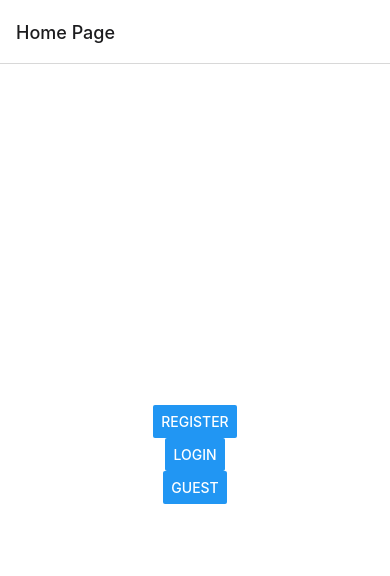
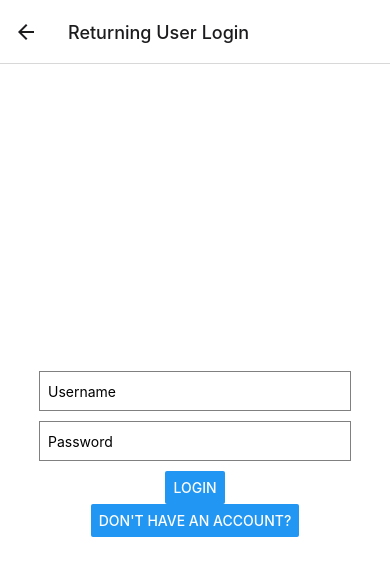
Before and after one commit to edenwoodford/ScavengerHunt, a React Native app: screen /Login in a window 390 px wide. Shown: the top 576 px of the page. Built offline with nearby package versions, Linux system fonts and the light colour scheme.

Commit message:
add styles, login (needs tested), empty splash

```diff
--- a/App.js
+++ b/App.js
@@ -23,11 +23,11 @@ export default function App() {
     component = {Register}
     options={{title: "Register New User"}}
     />
-    {/* <Stack.Screen
+    <Stack.Screen
     name= "Login"
     component = {Login}
     options={{title: "Returning User Login"}}
-    /> */}
+    />
     <Stack.Screen
     name="HuntsPage"
     component={HuntsPage}
--- a/login.js
+++ b/login.js
@@ -1,4 +1,54 @@
-import { StyleSheet, Text, View } from 'react-native';
-export function Login ({route, navigation}) {
+import React, { useState } from 'react';
+import { View, Text, TextInput, Button, Alert } from 'react-native';
+import AsyncStorage from '@react-native-async-storage/async-storage';
+import { useNavigation } from '@react-navigation/native';
+import { styles } from './styles';
+export function Login() {
+  const navigation = useNavigation();
+  const [username, setUsername] = useState('');
+  const [password, setPassword] = useState('');
 
+  const login = async () => {
+    let formData = new FormData();
+    formData.append('username', username);
+    formData.append('password', password);
+
+    try {
+      const response = await fetch('https://cpsc345sh.jayshaffstall.com/login.php', {
+        method: 'POST',
+        body: formData,
+      });
+
+      const data = await response.json();
+      if (data.status === 'error') {
+        Alert.alert('Login Error', data.error.join(', '));
+      } else {
+        await AsyncStorage.setItem('userToken', data.token);
+        navigation.replace('ScavengerHunt');
+      }
+    } catch (error) {
+      Alert.alert('Network Error', 'try again later');
+    }
+  };
+
+
+  return (
+    <View style = {styles.container}>
+<TextInput
+  placeholder="Username"
+  onChangeText={setUsername}
+  value={username}
+  style={styles.input}
+    />
+    <TextInput
+    placeholder="Password"
+    secureTextEntry={true}
+    onChangeText={setPassword}
+    value={password}
+    style={styles.input}
+    />
+      <Button title="Login" onPress={login} />
+      <Button title= "Don't have an account?"  onPress={() => navigation.navigate('Register')} ></Button>
+    </View>
+  );
 }
--- a/package.json
+++ b/package.json
@@ -9,6 +9,7 @@
     "web": "expo start --web"
   },
   "dependencies": {
+    "@react-native-async-storage/async-storage": "^1.19.3",
     "@react-navigation/native": "^6.1.8",
     "@react-navigation/native-stack": "^6.9.14",
     "expo": "~49.0.11",
--- a/register.js
+++ b/register.js
@@ -1,6 +1,6 @@
 import React, { useState } from 'react';
 import { StyleSheet, Text, View, Button, TextInput, Alert } from 'react-native';
-
+import { styles } from './styles';
 export function Register ({route, navigation}) {
     const [userId, setUserId] = useState('');
     const [password, setPassword] = useState('');
@@ -61,24 +61,8 @@ export function Register ({route, navigation}) {
                 style={styles.input}
             />
             <Button title="Register" onPress={register} />
+            <Button title= "Already have an account"  onPress={() => navigation.navigate('Login')} ></Button>
             <Text>{message}</Text>
         </View>
     );
 }
-
-const styles = StyleSheet.create({
-    container: {
-        flex: 1,
-        backgroundColor: '#fff',
-        alignItems: 'center',
-        justifyContent: 'center',
-    },
-    input: {
-        height: 40,
-        borderColor: 'gray',
-        borderWidth: 1,
-        marginBottom: 10,
-        padding: 8,
-        width: '80%',
-    },
-});
--- /dev/null
+++ b/splashScreen.js
@@ -0,0 +1,2 @@
+export function SplashScreen() {
+}
--- /dev/null
+++ b/styles.js
@@ -0,0 +1,18 @@
+import { StyleSheet } from 'react-native';
+
+export const styles = StyleSheet.create({
+    container: {
+        flex: 1,
+        backgroundColor: '#fff',
+        alignItems: 'center',
+        justifyContent: 'center',
+    },
+    input: {
+        height: 40,
+        borderColor: 'gray',
+        borderWidth: 1,
+        marginBottom: 10,
+        padding: 8,
+        width: '80%',
+    },
+});
```
Also changed, not shown: 1 other file (tests, documents, lock files or other folders).
